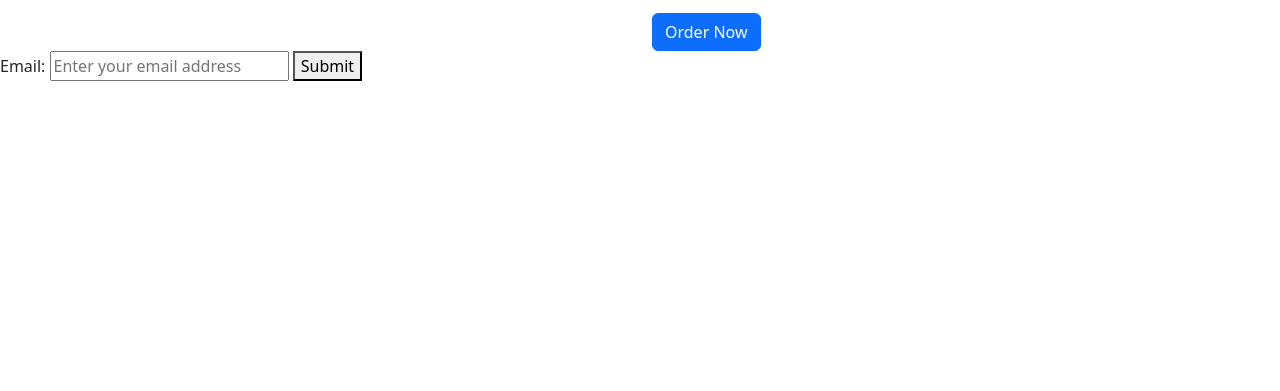
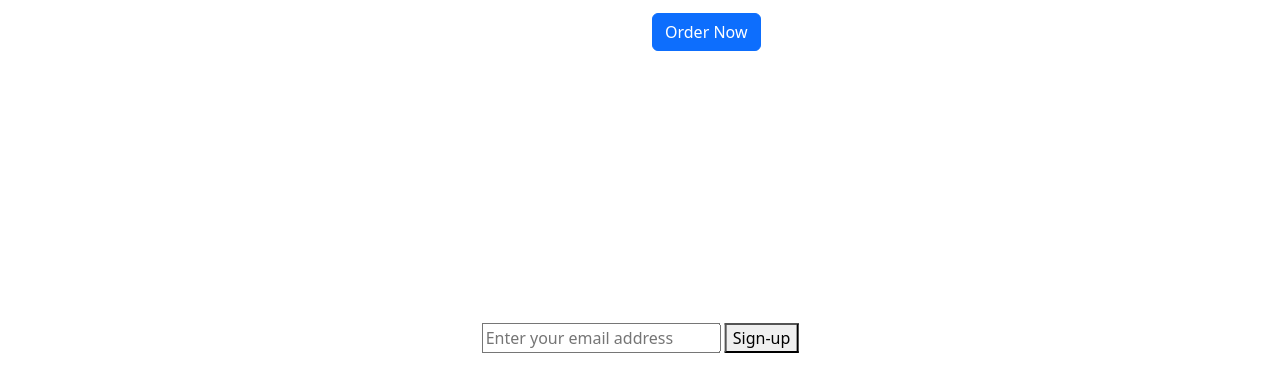
Before and after one commit to choyjeff101/Ala-Wai-Baker-web-frontend, a website: page index.html in a window 1280 px wide. Shown: the part 277-668 px from the top of the page. Drawn offline with Linux system fonts and the light colour scheme; files whose address does not match are found by name.

Commit message:
more subscriber field button work

```diff
--- a/assets/css/styles.css
+++ b/assets/css/styles.css
@@ -20,13 +20,10 @@
   }
 
 /* Subscriber email input field */
-.input-container {
-    position: fixed;
-    top: 75vh;          /* 75% down from the top of the viewport */
-    left: 50%;          /* Center horizontally */
-    transform: translateX(-50%); /* Adjust to truly center the container */
-    /* Optional: add some styling for better visibility */
-    padding: 10px;
-    background-color: #f0f0f0;
-    border-radius: 5px;
-  }
+.form-container {
+  position: fixed;
+  top: 75vh;           /* Positions the container at 75% of the viewport height */
+  left: 50%;           /* Centers the container horizontally */
+  transform: translateX(-50%); /* Offsets the container to truly center it */
+  text-align: center;  /* Center-justifies the text and inline elements */
+}
--- a/index.html
+++ b/index.html
@@ -50,11 +50,11 @@
   </div>
 
   <!-- Subscriber email input fiel and button "Sign-up-->
-  <form action="/your-submit-endpoint" method="POST">
-    <label for="email">Email:</label>
+  <form action="/your-submit-endpoint" method="POST" class="form-container">
     <input type="email" id="email" name="email" placeholder="Enter your email address" required>
-    <button type="Sign-up">Submit</button>
+    <button type="submit">Sign-up</button>
   </form>
+
 
   <!-- Local Bootstrap JS -->
   <script src="assets/js/bootstrap.bundle.min.js"></script>
```
